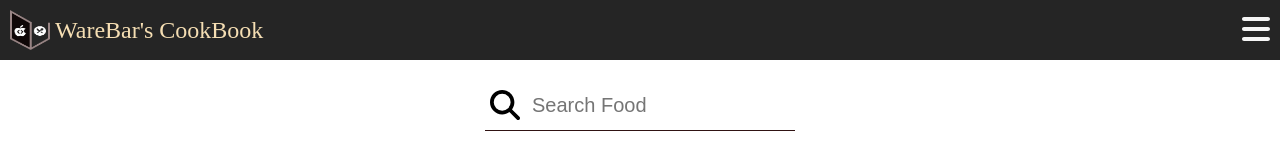
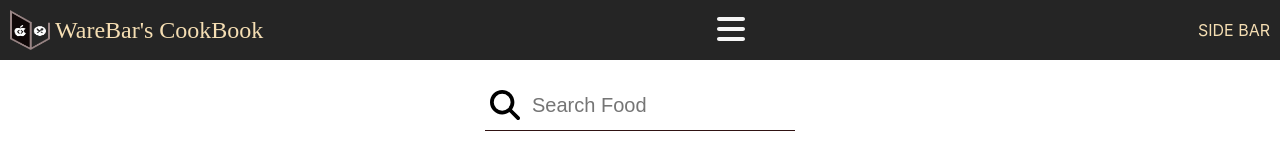
Before and after one commit to WareBar/FoodApp-React, a React (Create React App) app: page / in a window 1280 px wide. Shown: the top 160 px of the page. Built offline with nearby package versions, Linux system fonts and the light colour scheme; no server answers; a web font is replaced by a local one.

Commit message:
initial setup for sideBar

```diff
--- a/src/components/Navigation.jsx
+++ b/src/components/Navigation.jsx
@@ -1,8 +1,11 @@
 import styles from '../styles/Navigation.module.css'
 import { FontAwesomeIcon } from '@fortawesome/react-fontawesome';
 import { faBars } from '@fortawesome/free-solid-svg-icons';
+import { useState } from 'react';
 
 const Navigation = () =>{
+    const [sideBar, showSideBar] = useState(false);
+
     return (
         <nav className={styles.Navigation}>
             <div className={styles.brand}>
@@ -12,9 +15,20 @@ const Navigation = () =>{
 
 
 
-            <a href="hag.com" >
+            <i onClick={()=>{
+                showSideBar(!sideBar)
+                console.log(sideBar)
+            }}>
                 <FontAwesomeIcon className={styles.menuBtn} icon={faBars}/>
-            </a>
+            </i>
+
+
+            <div className={
+                sideBar? styles.sideBar: `${styles.sideBar} ${styles.sideBar_Active}`
+            }>
+                <p>SIDE BAR</p>
+            </div>
+
 
         </nav>
     )
```
